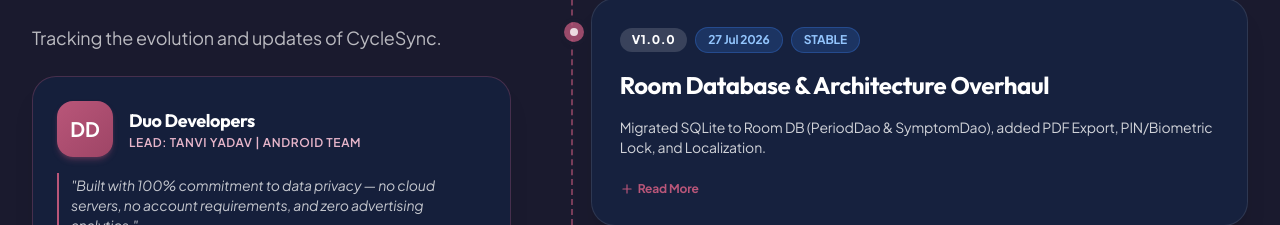
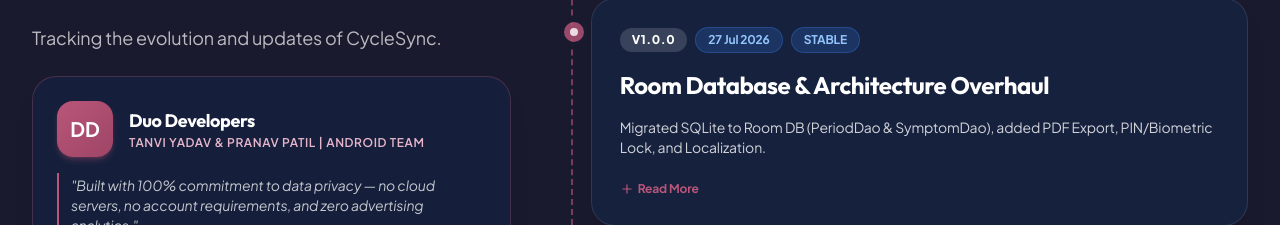
Before and after one commit to ITSTANVI28/PeriodTracker-Web, a React (Vite) app: page / in a window 1280 px wide. Shown: the part 7460-7685 px from the top of the page. Built offline with nearby package versions, Linux system fonts and the light colour scheme; the HTML template or start-up script is replaced by a standard one.

Commit message:
docs & feat: update developer name to Pranav Patil across website, PDF exports, and documentation

```diff
--- a/metadata.json
+++ b/metadata.json
@@ -1,6 +1,6 @@
 {
   "name": "CycleSync",
-  "description": "Official marketing landing page for the CycleSync Android app by Duo Developers (Lead: Tanvi Yadav), featuring app previews, dev log timeline, and APK download links.",
+  "description": "Official marketing landing page for the CycleSync Android app by Duo Developers (Tanvi Yadav & Pranav Patil), featuring app previews, dev log timeline, and APK download links.",
   "requestFramePermissions": [],
   "majorCapabilities": ["MAJOR_CAPABILITY_SERVER_SIDE_GEMINI_API"]
 }
--- a/src/components/LandingPage.tsx
+++ b/src/components/LandingPage.tsx
@@ -504,7 +504,7 @@
         doc.text("Patient Identifier: Anonymous #PT-9042", 14, 45);
         doc.text("Export Date: August 03, 2026", 14, 52);
         doc.text("App Build: CycleSync v1.0.1 Stable (Local SQLite Room DB)", 14, 59);
-        doc.text("Engineering Team: Duo Developers (Lead: Tanvi Yadav)", 14, 66);
+        doc.text("Engineering Team: Duo Developers (Tanvi Yadav & Pranav Patil)", 14, 66);
 
         doc.setDrawColor(232, 182, 203);
         doc.line(14, 72, 196, 72);
@@ -1556,7 +1556,7 @@
                   <div>
                     <h3 className="text-base sm:text-lg font-bold text-white font-display">Duo Developers</h3>
                     <p className="text-[11px] sm:text-xs font-semibold text-[#E8B6CB] uppercase tracking-wider">
-                      Lead: Tanvi Yadav | Android Team
+                      Tanvi Yadav & Pranav Patil | Android Team
                     </p>
                   </div>
                 </div>
@@ -2071,7 +2071,7 @@
                   प्रिय CycleSync परिवारास सप्रेम नमस्कार,
                 </p>
                 <p>
-                  आम्ही — <strong>तन्वी यादव</strong> आणि <strong>प्रणव</strong> (Duo Developers) — हे ॲप एकाच मुख्य प्रेरणेतून तयार केले: <strong>महिलांचे आरोग्य, प्रतिष्ठा आणि वैयक्तिक गोपनीयतेचे (100% Privacy) सर्वोच्च रक्षण करणे.</strong>
+                  आम्ही — <strong>तन्वी यादव</strong> आणि <strong>प्रणव पाटील</strong> (Duo Developers) — हे ॲप एकाच मुख्य प्रेरणेतून तयार केले: <strong>महिलांचे आरोग्य, प्रतिष्ठा आणि वैयक्तिक गोपनीयतेचे (100% Privacy) सर्वोच्च रक्षण करणे.</strong>
                 </p>
                 <p>
                   मासिक पाळी, ओव्ह्युलेशन सायकल आणि PCOD सारख्या लक्षणांची नोंद ही प्रत्येक महिलेसाठी अतिशय खाजगी आणि संवेदनशील बाब आहे. यासाठी कोणत्याही युजरला तिचा वैयक्तिक आरोग्य डेटा क्लाऊड सर्व्हर्सवर विकावा किंवा जाहिरात कंपन्यांशी शेअर करावा लागू नये, यावर आमचा ठाम विश्वास आहे.
@@ -2089,7 +2089,7 @@
                   प्रिय CycleSync समुदाय,
                 </p>
                 <p>
-                  हमने — <strong>तन्वी यादव</strong> और <strong>प्रणव</strong> (Duo Developers) — इस ऐप का निर्माण महिलाओं के स्वास्थ्य, सम्मान और १००% गोपनीयता के संरक्षण हेतु किया है।
+                  हमने — <strong>तन्वी यादव</strong> और <strong>प्रणव पाटिल</strong> (Duo Developers) — इस ऐप का निर्माण महिलाओं के स्वास्थ्य, सम्मान और १००% गोपनीयता के संरक्षण हेतु किया है।
                 </p>
                 <p>
                   मासिक धर्म और स्वास्थ्य की जानकारी अत्यंत व्यक्तिगत होती है। हमारा दृढ़ विश्वास है कि पीरियड्स व PCOD ट्रैकिंग के लिए किसी को भी अपना डेटा किसी क्लाउड या विज्ञापन कंपनियों को साझा नहीं करना चाहिए।
@@ -2107,7 +2107,7 @@
                   Dear CycleSync Community,
                 </p>
                 <p>
-                  We built <strong>CycleSync</strong> with a strong and uncompromising commitment to women's health, bodily dignity, and absolute privacy. Menstrual cycles, symptom logs, and PCOD screenings are deeply intimate — and we strongly believe that no user should ever have to trade their data privacy or be monetized by ad networks just to track their reproductive health.
+                  We — <strong>Tanvi Yadav</strong> and <strong>Pranav Patil</strong> (Duo Developers) — built <strong>CycleSync</strong> with a strong and uncompromising commitment to women's health, bodily dignity, and absolute privacy. Menstrual cycles, symptom logs, and PCOD screenings are deeply intimate — and we strongly believe that no user should ever have to trade their data privacy or be monetized by ad networks just to track their reproductive health.
                 </p>
                 <p>
                   That is why CycleSync is engineered to be <strong>100% offline</strong> with local SQLite/Room database storage directly on your Android device. <strong>Zero cloud servers, zero data harvesting, zero targeted advertising, and zero mandatory signups.</strong>
@@ -2162,13 +2162,13 @@
                   </div>
                 </div>
 
-                {/* Pranav */}
+                {/* Pranav Patil */}
                 <div className="flex items-center gap-3 bg-[#FFF8F8] px-4 py-2.5 rounded-2xl border border-[#B95679]/20 shadow-xs">
                   <div className="w-10 h-10 rounded-full bg-gradient-to-tr from-[#16213E] to-[#201A1B] flex items-center justify-center text-white font-bold font-display text-sm shadow-xs shrink-0">
-                    P
+                    PP
                   </div>
                   <div>
-                    <h4 className="font-extrabold text-[#201A1B] text-xs sm:text-sm">Pranav</h4>
+                    <h4 className="font-extrabold text-[#201A1B] text-xs sm:text-sm">Pranav Patil</h4>
                     <p className="text-[10px] sm:text-xs text-[#B95679] font-semibold">Android Core & Database Engineering</p>
                   </div>
                 </div>
@@ -2666,7 +2666,7 @@
                 <span className="text-base sm:text-lg font-bold font-display text-white">CycleSync</span>
               </div>
               <p className="text-[11px] sm:text-xs text-white/60">
-                Designed & Developed by <span className="text-[#E8B6CB] font-semibold">Duo Developers</span> | Lead: Tanvi Yadav & Pranav
+                Designed & Developed by <span className="text-[#E8B6CB] font-semibold">Duo Developers</span> | Lead: Tanvi Yadav & Pranav Patil
               </p>
             </div>
 
```
Also changed, not shown: 1 other file (tests, documents, lock files or other folders).
